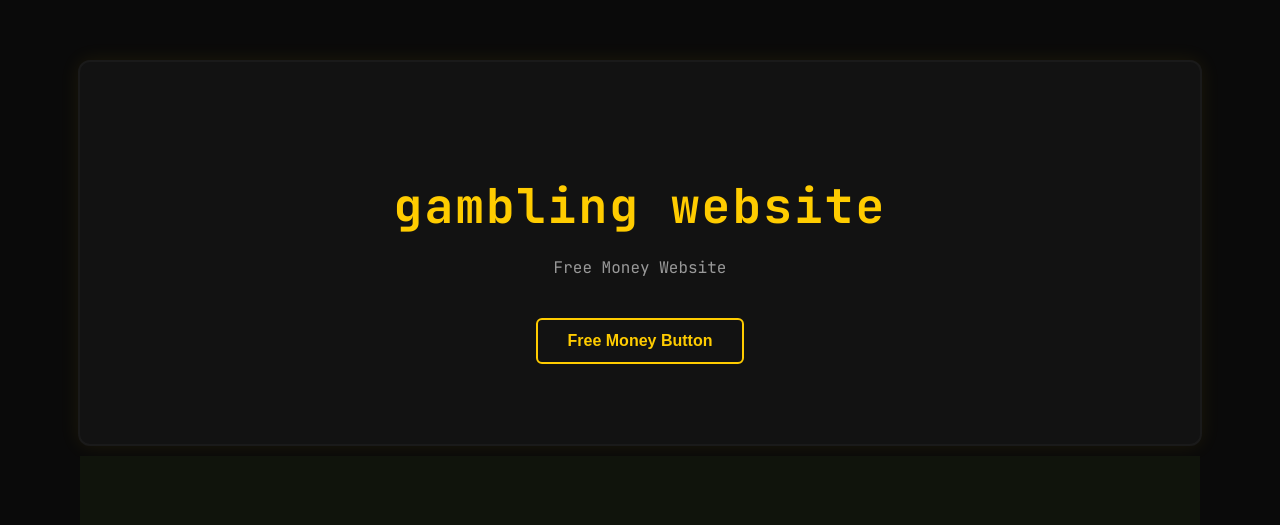
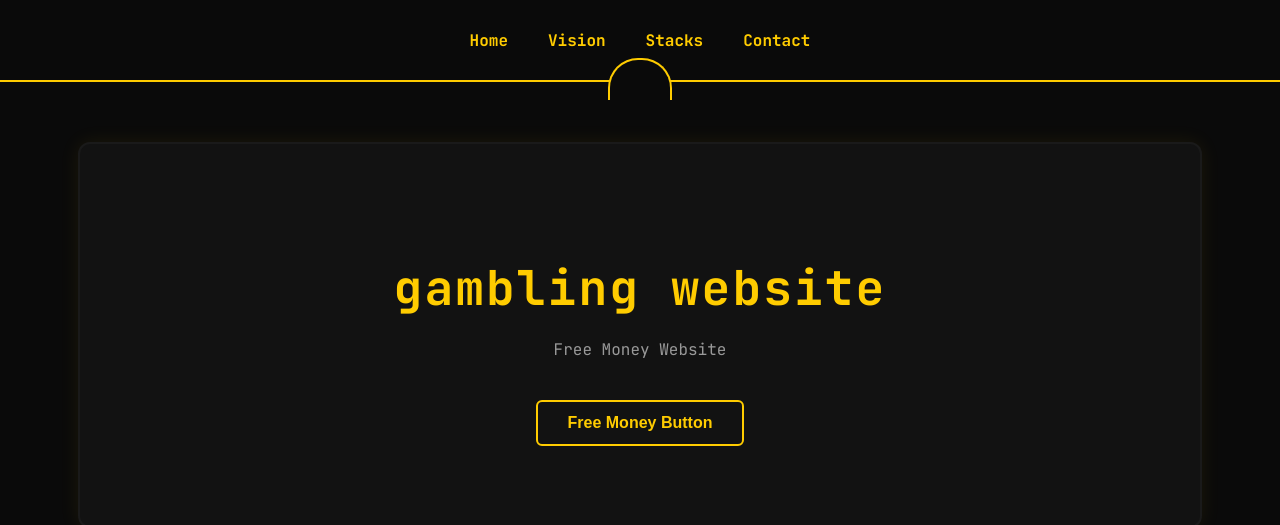
Before and after one commit to Goat483/GamblingSight, a plain HTML site: page index.html in a window 1280 px wide. Shown: the top 525 px of the page. Drawn offline with Linux system fonts and the light colour scheme.

Commit message:
aded notch to the top of screen
added notch to top of screen

```diff
--- a/index.html
+++ b/index.html
@@ -8,6 +8,14 @@
   <link href="https://fonts.googleapis.com/css2?family=JetBrains+Mono:wght@400;700&display=swap" rel="stylesheet">
 </head>
 <body>
+    <nav class="navbar">
+        <ul class="nav-links">
+          <li><a href="#">Home</a></li>
+          <li><a href="#">Vision</a></li>
+          <li><a href="#">Stacks</a></li>
+          <li><a href="#">Contact</a></li>
+        </ul>
+      </nav>
   <div class="container">
     <h1>gambling website</h1>
     <p>Free Money Website</p>
--- a/style.css
+++ b/style.css
@@ -109,3 +109,51 @@ button:hover {
   flex-shrink: 0;
   margin-right: 40px;
 }
+.navbar {
+  width: 100%;
+  height: 80px;
+  background-color: #0a0a0a;
+  position: relative;
+  z-index: 100;
+  border-bottom: 2px solid #ffcc00;
+  display: flex;
+  align-items: center;
+  justify-content: center;
+}
+
+.nav-links {
+  list-style: none;
+  display: flex;
+  gap: 40px;
+  padding: 0;
+  margin: 0;
+}
+
+.nav-links li a {
+  text-decoration: none;
+  color: #ffcc00;
+  font-weight: bold;
+  font-size: 1rem;
+  transition: color 0.3s ease;
+}
+
+.nav-links li a:hover {
+  color: #fff;
+}
+
+/* The actual notch */
+.navbar::after {
+  content: "";
+  position: absolute;
+  bottom: -20px;
+  left: 50%;
+  transform: translateX(-50%);
+  width: 60px;
+  height: 40px;
+  background-color: #0a0a0a;
+  border-top-left-radius: 30px;
+  border-top-right-radius: 30px;
+  z-index: 99;
+  border: 2px solid #ffcc00;
+  border-bottom: none;
+}
```
